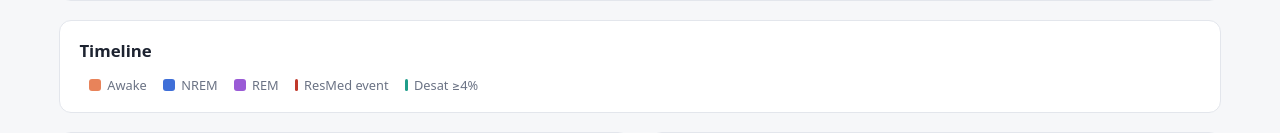
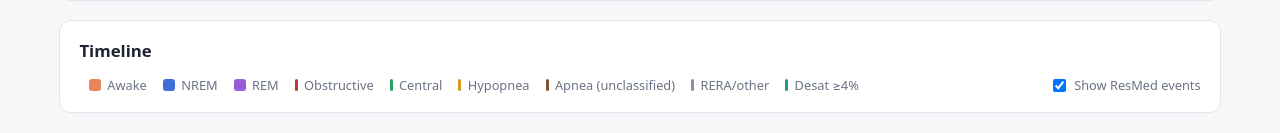
Before and after one commit to vrouleau/cpap-sleep-stager, a FastAPI app: template app/templates/night.html in a window 1280 px wide. Shown: the part 342-475 px from the top of the page. Run offline with FastAPI, Linux system fonts and the light colour scheme; the template is opened without the code that fills it, so the values that code supplies are empty; parts of the project's set-up code (start-up, migrations or seed data) failed here and were passed over.

Commit message:
Show ResMed events as full-height lines on the timeline
Each EVE.edf event is drawn across every panel, coloured by type
(obstructive / central / hypopnea / unclassified / other), with a shaded
band for its duration when wide enough, a hover tooltip, a show/hide
toggle, and a legend limited to the types present that night.

Co-Authored-By: Claude Opus 5.5 <noreply@anthropic.com>
Claude-Session: https://claude.ai/code/session_01AoqwhLNCx1qwaHs6rbQU4B

```diff
--- a/app/static/app.css
+++ b/app/static/app.css
@@ -64,9 +64,19 @@ svg .axis.end { text-anchor: end; } svg .axis.mid { text-anchor: middle; }
 svg .pbg { fill: var(--bg); }
 svg .grid { stroke: var(--line); stroke-width: 1; }
 svg .cross { stroke: var(--ink); stroke-width: 1; opacity: .5; }
-svg .evtick { stroke: #c0392b; stroke-width: 1.5; } svg .desattick { stroke: var(--line2); stroke-width: 1.5; }
+svg .desattick { stroke: var(--line2); stroke-width: 1.5; }
+svg .evlayer.hidden { display: none; }
+svg .ev { --ec: #8a8f9c; } svg .ev.oa { --ec: #c0392b; } svg .ev.ca { --ec: #2e9e5b; }
+svg .ev.h { --ec: #d89a1d; } svg .ev.ua { --ec: #7f5539; }
+svg .evline { stroke: var(--ec); stroke-width: 1.2; opacity: .55; }
+svg .evband { fill: var(--ec); opacity: .12; }
+svg .ev:hover .evline { opacity: 1; stroke-width: 2; }
 .tip { position: absolute; display: none; background: var(--card); border: 1px solid var(--line); border-radius: 8px; padding: .4rem .6rem; font-size: .8rem; pointer-events: none; box-shadow: 0 4px 16px #0002; min-width: 170px; }
 .legend { font-size: .8rem; color: var(--muted); margin-top: .5rem; display: flex; gap: .4rem; align-items: center; flex-wrap: wrap; }
 .sw { width: 12px; height: 12px; border-radius: 3px; display: inline-block; margin-left: .6rem; }
 .sw.awake { background: var(--awake); } .sw.nrem { background: var(--nrem); } .sw.rem { background: var(--rem); }
-.sw.ev { background: #c0392b; width: 3px; } .sw.desat { background: var(--line2); width: 3px; }
+.sw.desat { background: var(--line2); width: 3px; }
+.sw.oa { background: #c0392b; width: 3px; } .sw.ca { background: #2e9e5b; width: 3px; }
+.sw.h { background: #d89a1d; width: 3px; } .sw.ua { background: #7f5539; width: 3px; } .sw.other { background: #8a8f9c; width: 3px; }
+.legend label { display: inline-flex; align-items: center; gap: .3rem; margin-left: auto; cursor: pointer; }
+.legend .lg { display: inline-flex; align-items: center; gap: .4rem; }
--- a/app/static/charts.js
+++ b/app/static/charts.js
@@ -50,10 +50,8 @@ function renderNight(host, d) {
             height: rh - 4, fill: COLORS[s], rx: 2 }, svg);
           i = j;
         }
-        for (const e of events) {
-          el('line', { x1: x(e.t), x2: x(e.t), y1: y0 + p.h - (e.source === 'resmed' ? 10 : 5),
-            y2: y0 + p.h, class: e.source === 'resmed' ? 'evtick' : 'desattick' }, svg);
-        }
+        for (const e of events) if (e.source !== 'resmed')
+          el('line', { x1: x(e.t), x2: x(e.t), y1: y0 + p.h - 6, y2: y0 + p.h, class: 'desattick' }, svg);
       } else {
         const vals = ep.map(e => e[p.key]).filter(v => v != null);
         let lo = p.min ?? Math.min(...vals), hi = p.max ?? Math.max(...vals);
@@ -86,6 +84,16 @@ function renderNight(host, d) {
       el('line', { x1: x(t), x2: x(t), y1: 0, y2: y0 - gap, class: 'grid' }, svg);
       el('text', { x: x(t), y: y0 + 8, class: 'axis mid' }, svg).textContent = hhmm(new Date(t));
     }
+    // ResMed events: full-height lines across every panel, coloured by type
+    const evLayer = el('g', { class: 'evlayer' + (showEvents ? '' : ' hidden') }, svg);
+    for (const e of events) {
+      if (e.source !== 'resmed') continue;
+      const xa = x(e.t.getTime()), xb = x(e.t.getTime() + e.duration_s * 1000);
+      const g = el('g', { class: 'ev ' + evClass(e.kind) }, evLayer);
+      if (xb - xa >= 2) el('rect', { x: xa, y: 0, width: xb - xa, height: y0 - gap, class: 'evband' }, g);
+      el('line', { x1: xa, x2: xa, y1: 0, y2: y0 - gap, class: 'evline' }, g);
+      el('title', {}, g).textContent = `${e.t.toTimeString().slice(0, 8)} ${e.kind} (${Math.round(e.duration_s)} s)`;
+    }
     // crosshair + readout
     const cross = el('line', { y1: 0, y2: y0 - gap, class: 'cross', visibility: 'hidden' }, svg);
     const tip = document.createElement('div'); tip.className = 'tip'; host.appendChild(tip);
@@ -106,8 +114,28 @@ function renderNight(host, d) {
     });
     svg.addEventListener('mouseleave', () => { cross.setAttribute('visibility', 'hidden'); tip.style.display = 'none'; });
   }
+  const kinds = new Set(events.filter(e => e.source === 'resmed').map(e => evClass(e.kind)));
+  document.querySelectorAll('.legend .lg[data-ev]').forEach(n => { if (!kinds.has(n.dataset.ev)) n.style.display = 'none'; });
+  let showEvents = true;
+  const toggle = document.getElementById('toggle-events');
+  if (toggle) {
+    if (!events.some(e => e.source === 'resmed')) toggle.closest('label').style.display = 'none';
+    toggle.addEventListener('change', () => {
+      showEvents = toggle.checked;
+      host.querySelector('.evlayer')?.classList.toggle('hidden', !showEvents);
+    });
+  }
   draw();
   let rt; window.addEventListener('resize', () => { clearTimeout(rt); rt = setTimeout(draw, 150); });
+}
+
+function evClass(kind) {
+  const k = kind.toLowerCase();
+  if (k.includes('obstructive')) return 'oa';
+  if (k.includes('central')) return 'ca';
+  if (k.includes('hypopnea')) return 'h';
+  if (k.includes('apnea')) return 'ua';
+  return 'other';
 }
 
 function renderTrend(host, rows) {
--- a/app/templates/night.html
+++ b/app/templates/night.html
@@ -43,7 +43,13 @@
   <h2>Timeline</h2>
   <div id="chart" class="chart"></div>
   <div class="legend"><span class="sw awake"></span>Awake <span class="sw nrem"></span>NREM <span class="sw rem"></span>REM
-    <span class="sw ev"></span>ResMed event <span class="sw desat"></span>Desat ≥4%</div>
+    <span class="lg" data-ev="oa"><span class="sw oa"></span>Obstructive</span>
+    <span class="lg" data-ev="ca"><span class="sw ca"></span>Central</span>
+    <span class="lg" data-ev="h"><span class="sw h"></span>Hypopnea</span>
+    <span class="lg" data-ev="ua"><span class="sw ua"></span>Apnea (unclassified)</span>
+    <span class="lg" data-ev="other"><span class="sw other"></span>RERA/other</span>
+    <span class="sw desat"></span>Desat ≥4%
+    <label><input type="checkbox" id="toggle-events" checked> Show ResMed events</label></div>
 </section>
 
 <section class="grid2">
```
Also changed, not shown: 1 other file.
